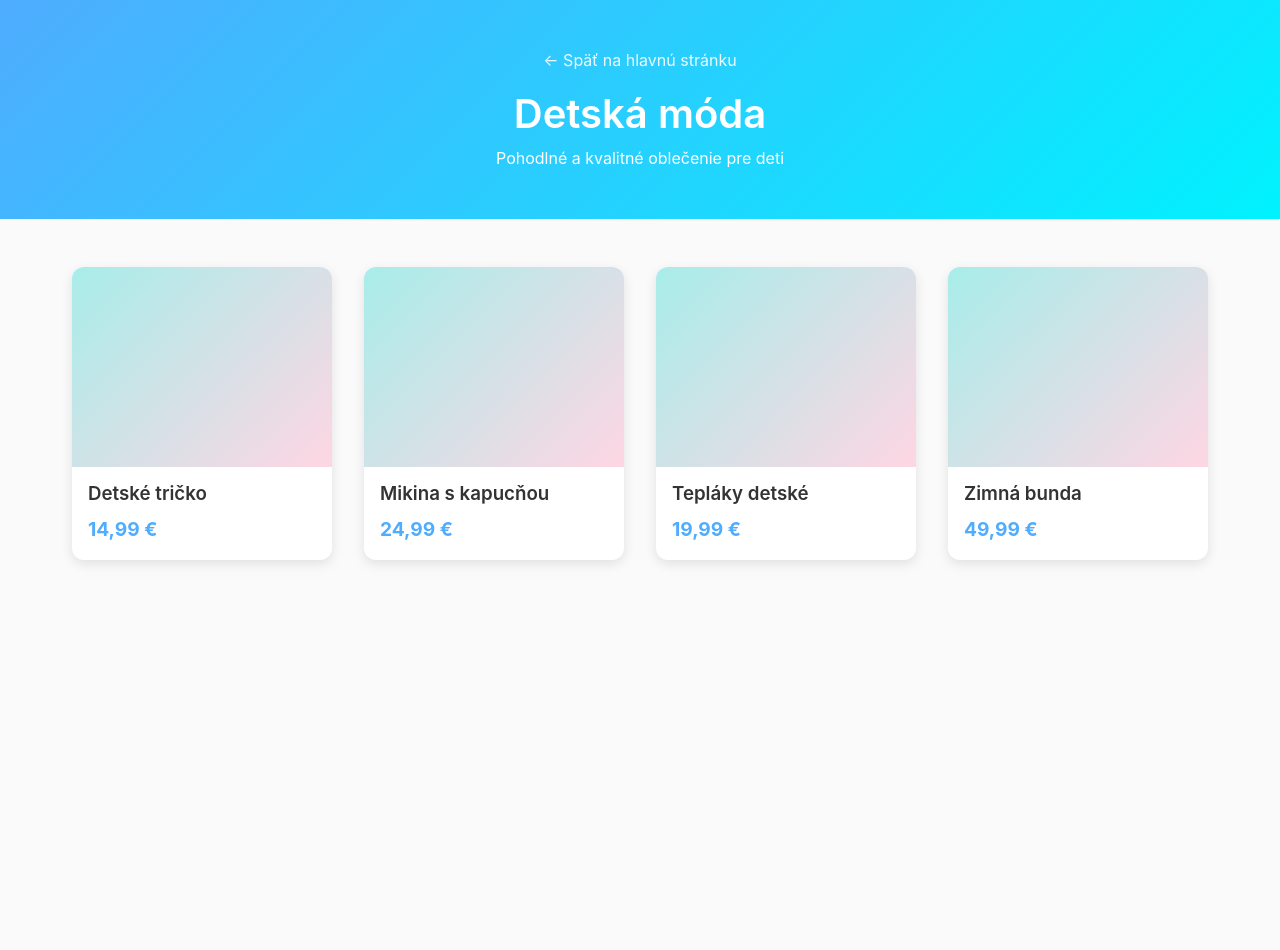
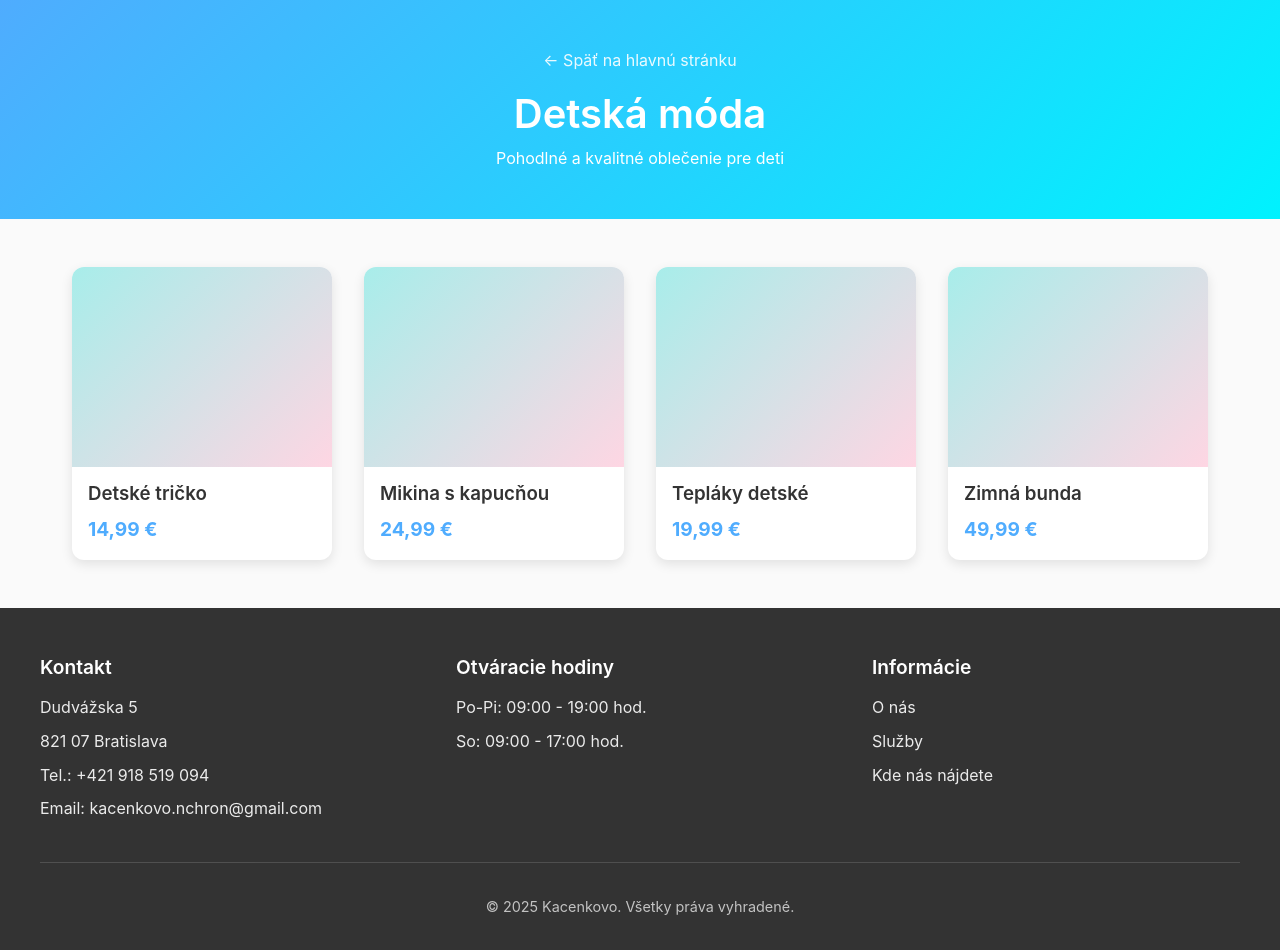
Before and after one commit to mudrochFEsro/kacenkovo_web, a Nuxt app: page /detska-moda in a window 1280 px wide. Before the commit the page ends 800 px from the top, so only its background shows below. Built offline with nearby package versions, Linux system fonts and the light colour scheme.

Commit message:
new routes

```diff
--- a/assets/scss/_mixins.scss
+++ b/assets/scss/_mixins.scss
@@ -43,6 +43,10 @@
 
 @mixin gradient-blue {
   background: linear-gradient(135deg, $accent-blue 0%, #00f2fe 100%);
+}
+
+@mixin gradient-purple {
+  background: linear-gradient(135deg, #9b59b6 0%, #8e44ad 100%);
 }
 
 // Card style
--- a/assets/scss/_variables.scss
+++ b/assets/scss/_variables.scss
@@ -4,6 +4,7 @@ $primary-dark: #5a67d8;
 $secondary: #764ba2;
 $accent-pink: #f5576c;
 $accent-blue: #4facfe;
+$accent-purple: #9b59b6;
 
 // Text
 $text-dark: #333;
--- /dev/null
+++ b/components/AppFooter.vue
@@ -0,0 +1,105 @@
+<template>
+  <footer class="main-footer">
+    <div class="footer-content">
+      <div class="footer-section">
+        <h3>Kontakt</h3>
+        <address>
+          <p>Dudvážska 5</p>
+          <p>821 07 Bratislava</p>
+          <p>Tel.: <a href="tel:+421918519094">+421 918 519 094</a></p>
+          <p>Email: <a href="mailto:kacenkovo.nchron@gmail.com">kacenkovo.nchron@gmail.com</a></p>
+        </address>
+      </div>
+      <div class="footer-section">
+        <h3>Otváracie hodiny</h3>
+        <p>Po-Pi: 09:00 - 19:00 hod.</p>
+        <p>So: 09:00 - 17:00 hod.</p>
+      </div>
+      <div class="footer-section">
+        <h3>Informácie</h3>
+        <nav class="footer-nav" aria-label="Footer navigácia">
+          <NuxtLink to="/o-nas">O nás</NuxtLink>
+          <NuxtLink to="/sluzby">Služby</NuxtLink>
+          <NuxtLink to="/mapa">Kde nás nájdete</NuxtLink>
+        </nav>
+      </div>
+    </div>
+    <div class="footer-bottom">
+      <p>&copy; {{ new Date().getFullYear() }} Kacenkovo. Všetky práva vyhradené.</p>
+    </div>
+  </footer>
+</template>
+
+<style lang="scss" scoped>
+.main-footer {
+  background: $bg-dark;
+  color: $text-white;
+  padding: $spacing-lg $spacing-md $spacing-md;
+  margin-top: auto;
+}
+
+.footer-content {
+  max-width: $wide;
+  margin: 0 auto;
+  display: grid;
+  grid-template-columns: repeat(auto-fit, minmax(250px, 1fr));
+  gap: $spacing-lg;
+  margin-bottom: $spacing-md;
+}
+
+.footer-section {
+  h3 {
+    font-size: 1.2rem;
+    margin-bottom: $spacing-sm;
+    color: $text-white;
+  }
+
+  address {
+    font-style: normal;
+  }
+
+  p {
+    margin: $spacing-xs 0;
+    opacity: 0.9;
+  }
+
+  a {
+    color: $text-white;
+    text-decoration: none;
+    transition: opacity $transition-fast;
+
+    &:hover {
+      opacity: 0.7;
+    }
+
+    &:focus-visible {
+      outline: 2px solid $text-white;
+      outline-offset: 2px;
+    }
+  }
+}
+
+.footer-nav {
+  display: flex;
+  flex-direction: column;
+  gap: $spacing-xs;
+
+  a {
+    opacity: 0.9;
+
+    &:hover {
+      opacity: 0.7;
+    }
+  }
+}
+
+.footer-bottom {
+  max-width: $wide;
+  margin: 0 auto;
+  padding-top: $spacing-md;
+  border-top: 1px solid rgba(255, 255, 255, 0.2);
+  text-align: center;
+  opacity: 0.7;
+  font-size: 0.9rem;
+}
+</style>
--- a/components/PageHeader.vue
+++ b/components/PageHeader.vue
@@ -2,7 +2,7 @@
 defineProps<{
   title: string
   subtitle: string
-  variant: 'pink' | 'blue'
+  variant: 'pink' | 'blue' | 'purple'
 }>()
 </script>
 
@@ -25,6 +25,10 @@ defineProps<{
   &--blue {
     @include gradient-blue;
   }
+
+  &--purple {
+    @include gradient-purple;
+  }
 }
 
 .back-link {
--- a/components/ProductCard.vue
+++ b/components/ProductCard.vue
@@ -2,7 +2,7 @@
 defineProps<{
   name: string
   price: string
-  variant: 'pink' | 'blue'
+  variant: 'pink' | 'blue' | 'purple'
 }>()
 </script>
 
@@ -29,6 +29,10 @@ defineProps<{
   &--blue {
     background: linear-gradient(135deg, #a8edea 0%, #fed6e3 100%);
   }
+
+  &--purple {
+    background: linear-gradient(135deg, #ddd6f3 0%, #faaca8 100%);
+  }
 }
 
 .price {
@@ -41,5 +45,9 @@ defineProps<{
   &--blue {
     color: $accent-blue;
   }
+
+  &--purple {
+    color: $accent-purple;
+  }
 }
 </style>
--- a/layouts/default.vue
+++ b/layouts/default.vue
@@ -1,34 +1,14 @@
 <template>
   <div class="app-layout">
-    <a href="#main-content" class="skip-link">Preskočiť na hlavný obsah</a>
-
     <main id="main-content" tabindex="-1">
       <slot />
     </main>
+
+    <AppFooter />
   </div>
 </template>
 
 <style lang="scss" scoped>
-.skip-link {
-  position: absolute;
-  top: -100%;
-  left: 50%;
-  transform: translateX(-50%);
-  background: #000;
-  color: #fff;
-  padding: 1rem 2rem;
-  z-index: 9999;
-  text-decoration: none;
-  border-radius: 0 0 8px 8px;
-  font-weight: 600;
-
-  &:focus {
-    top: 0;
-    outline: 3px solid #fff;
-    outline-offset: 2px;
-  }
-}
-
 .app-layout {
   min-height: 100vh;
   display: flex;
--- a/nuxt.config.ts
+++ b/nuxt.config.ts
@@ -18,7 +18,7 @@ export default defineNuxtConfig({
   // Pre SSG - prerender specificke routy
   nitro: {
     prerender: {
-      routes: ['/', '/detska-moda', '/damska-moda'],
+      routes: ['/', '/detska-moda', '/damska-moda', '/doplnky', '/mapa', '/o-nas', '/sluzby'],
       crawlLinks: true
     }
   },
--- /dev/null
+++ b/pages/doplnky.vue
@@ -0,0 +1,45 @@
+<script setup lang="ts">
+useSeoMeta({
+  title: 'Doplnky - Kacenkovo',
+  description: 'Štýlové doplnky pre každú príležitosť. Kabelky, šály, šperky a viac.'
+})
+
+const products = [
+  { name: 'Elegantná kabelka', price: '39,99 €' },
+  { name: 'Hodvábny šál', price: '19,99 €' },
+  { name: 'Náušnice set', price: '14,99 €' },
+  { name: 'Kožený opasok', price: '24,99 €' }
+]
+</script>
+
+<template>
+  <div>
+    <PageHeader
+      title="Doplnky"
+      subtitle="Štýlové doplnky pre každú príležitosť"
+      variant="purple"
+    />
+
+    <section class="content" aria-label="Produkty doplnkov">
+      <ul class="product-grid" role="list" aria-label="Zoznam produktov">
+        <ProductCard
+          v-for="product in products"
+          :key="product.name"
+          :name="product.name"
+          :price="product.price"
+          variant="purple"
+        />
+      </ul>
+    </section>
+  </div>
+</template>
+
+<style lang="scss" scoped>
+.content {
+  @include content-container;
+}
+
+.product-grid {
+  @include product-grid;
+}
+</style>
--- a/pages/index.vue
+++ b/pages/index.vue
@@ -1,12 +1,7 @@
 <script setup lang="ts">
-
 useSeoMeta({
   title: 'Kacenkovo - Obchod s oblečením',
   description: 'Kvalitné dámske a detské oblečenie za skvelé ceny. Navštívte náš obchod!'
-})
-
-useHead({
-  htmlAttrs: {class: 'no-scroll'},
 })
 </script>
 
@@ -121,8 +116,9 @@ useHead({
     height: 85px;
 
     @include tablet {
-      max-width: unset;
-      height: 60px;
+      max-width: 250px;
+      height: 70px;
+
     }
   }
 }
--- /dev/null
+++ b/pages/mapa.vue
@@ -0,0 +1,89 @@
+<script setup lang="ts">
+useSeoMeta({
+  title: 'Kde nás nájdete - Kacenkovo',
+  description: 'Navštívte nás na adrese Dudvážska 5, 821 07 Bratislava. Pozrite si mapu a nájdite cestu k nám.'
+})
+</script>
+
+<template>
+  <div>
+    <PageHeader
+      title="Kde nás nájdete"
+      subtitle="Navštívte nás v našej predajni"
+      variant="purple"
+    />
+
+    <section class="map-section">
+      <div class="map-container">
+        <iframe
+          src="https://www.google.com/maps/embed?pb=!1m18!1m12!1m3!1d2662.5!2d17.2143142!3d48.1371468!2m3!1f0!2f0!3f0!3m2!1i1024!2i768!4f13.1!3m3!1m2!1s0x476c860488a862d5%3A0xff81eae1999b4e50!2sKa%C4%8Denkovo%20Detsk%C3%A1%20a%20d%C3%A1mska%20m%C3%B3da!5e0!3m2!1ssk!2ssk!4v1704700000000!5m2!1ssk!2ssk"
+          width="100%"
+          height="100%"
+          style="border:0;"
+          allowfullscreen
+          loading="lazy"
+          referrerpolicy="no-referrer-when-downgrade"
+          title="Mapa - Kacenkovo"
+        ></iframe>
+      </div>
+
+    </section>
+  </div>
+</template>
+
+<style lang="scss" scoped>
+.map-section {
+  max-width: $wide;
+  margin: 0 auto;
+  padding: $spacing-lg $spacing-md;
+}
+
+.map-container {
+  width: 100%;
+  height: 450px;
+  border-radius: $radius-md;
+  overflow: hidden;
+  box-shadow: $shadow-md;
+  margin-bottom: $spacing-lg;
+
+  iframe {
+    display: block;
+  }
+}
+
+.address-info {
+  background: $bg-white;
+  padding: $spacing-md;
+  border-radius: $radius-md;
+  box-shadow: $shadow-sm;
+
+  h2 {
+    font-size: 1.5rem;
+    margin-bottom: $spacing-sm;
+    color: $text-dark;
+  }
+
+  address {
+    font-style: normal;
+    color: $text-light;
+
+    p {
+      margin: $spacing-xs 0;
+    }
+
+    strong {
+      color: $text-dark;
+    }
+
+    a {
+      color: $accent-purple;
+      text-decoration: none;
+      transition: opacity $transition-fast;
+
+      &:hover {
+        opacity: 0.7;
+      }
+    }
+  }
+}
+</style>
--- /dev/null
+++ b/pages/o-nas.vue
@@ -0,0 +1,26 @@
+<script setup lang="ts">
+useSeoMeta({
+  title: 'O nás - Kacenkovo',
+  description: 'Spoznajte príbeh obchodu Kacenkovo. Ponúkame kvalitné dámske a detské oblečenie v Bratislave.'
+})
+</script>
+
+<template>
+  <div>
+    <PageHeader
+      title="O nás"
+      subtitle="Spoznajte náš príbeh"
+      variant="purple"
+    />
+
+    <section class="content">
+      <p>Obsah bude doplnený.</p>
+    </section>
+  </div>
+</template>
+
+<style lang="scss" scoped>
+.content {
+  @include content-container;
+}
+</style>
--- /dev/null
+++ b/pages/sluzby.vue
@@ -0,0 +1,26 @@
+<script setup lang="ts">
+useSeoMeta({
+  title: 'Služby - Kacenkovo',
+  description: 'Pozrite si naše služby. Ponúkame kvalitné dámske a detské oblečenie v Bratislave.'
+})
+</script>
+
+<template>
+  <div>
+    <PageHeader
+      title="Služby"
+      subtitle="Čo vám ponúkame"
+      variant="purple"
+    />
+
+    <section class="content">
+      <p>Obsah bude doplnený.</p>
+    </section>
+  </div>
+</template>
+
+<style lang="scss" scoped>
+.content {
+  @include content-container;
+}
+</style>
```
